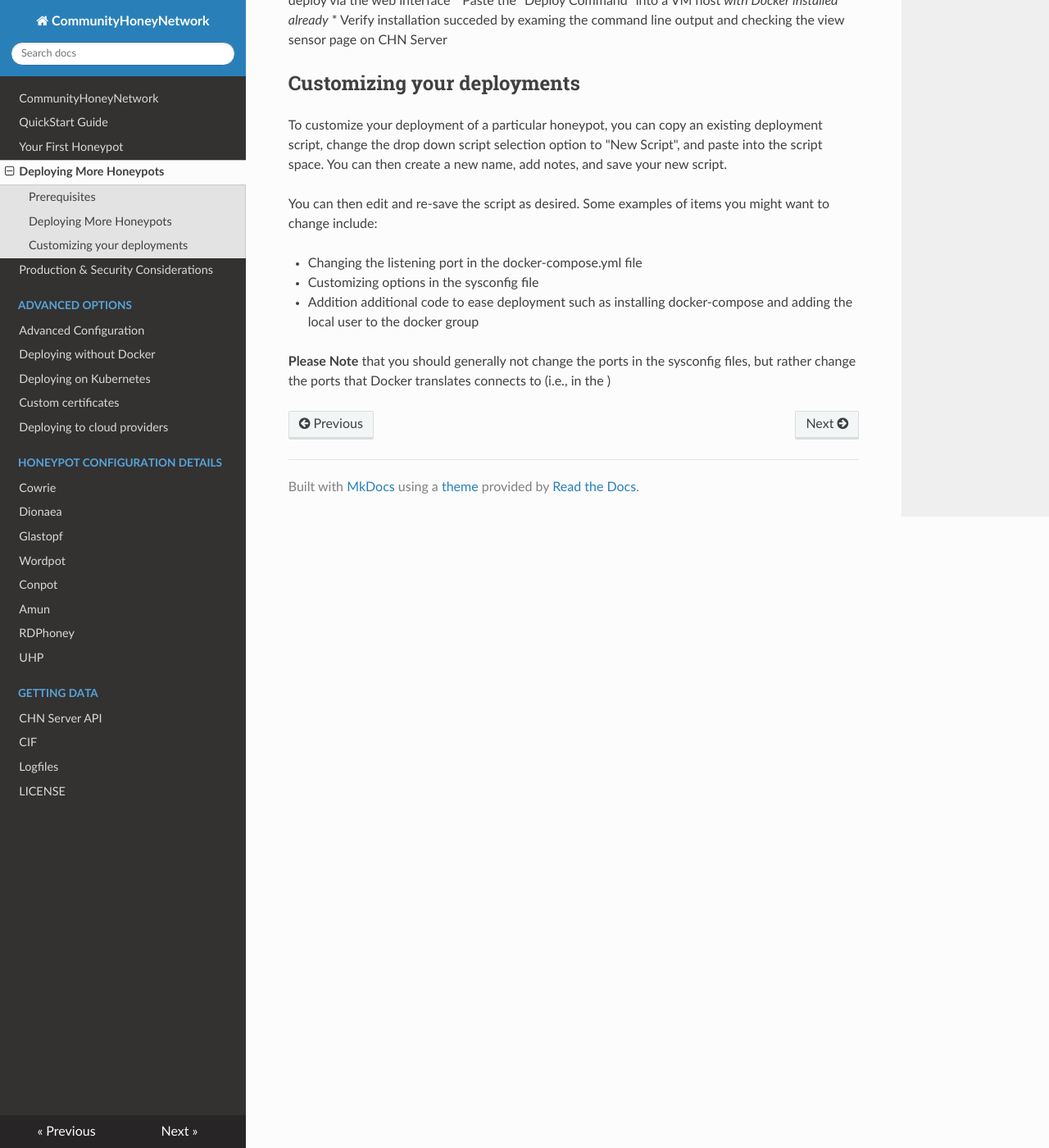
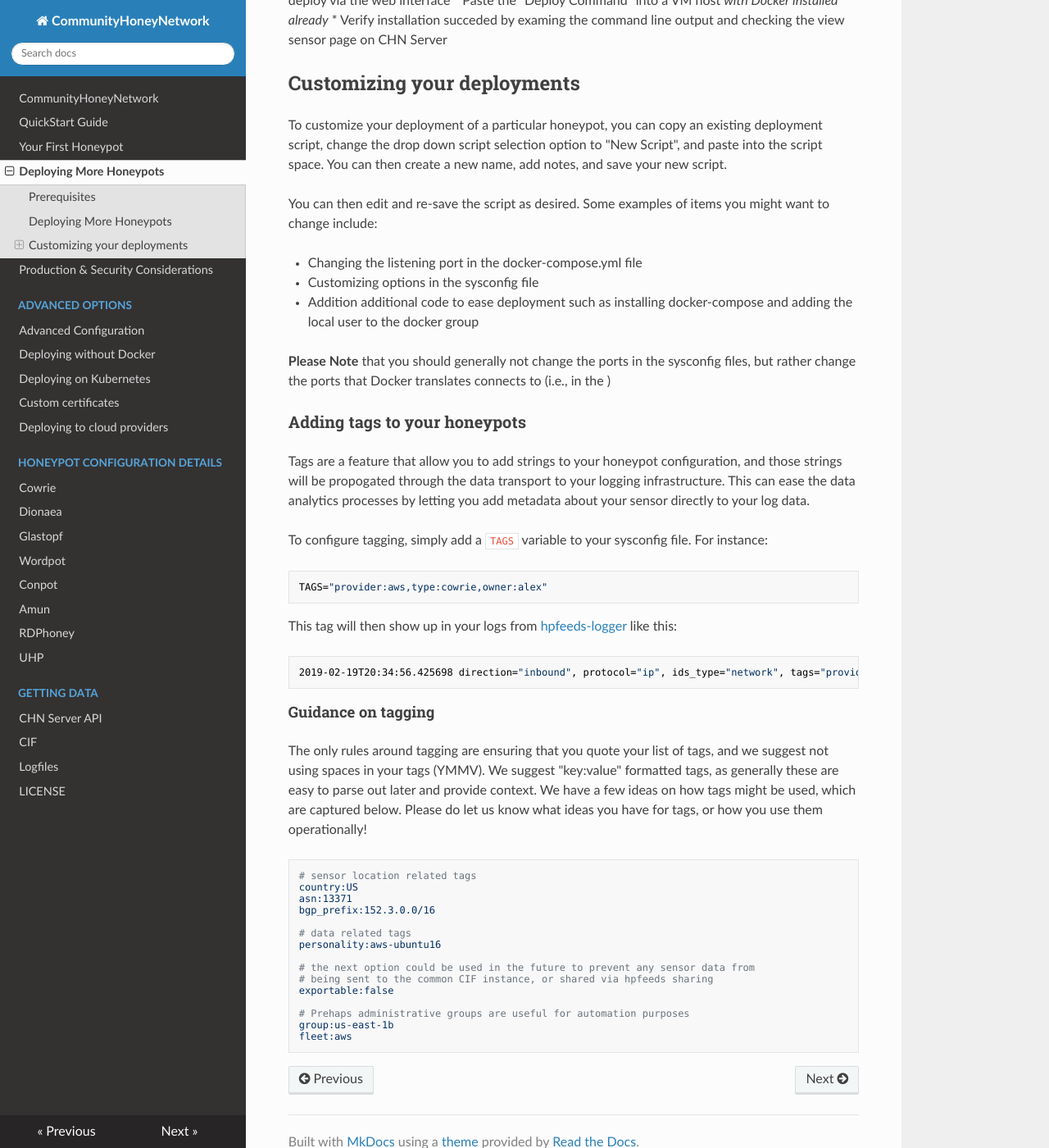
Before and after one commit to CommunityHoneyNetwork/chn-docs, an MkDocs documentation site: the page built from docs/honeypots.md, in a window 1280 px wide and 1400 px high, scrolled down 787 px. Shown: the whole window at 82% size. Built offline with MkDocs 1.6.1, drawn with Linux system fonts in a browser that asks for light colours; nearby versions of some CDN libraries; old or Windows-style settings are respelled for this version of MkDocs.

Commit message:
In which our hero adds documentation for using TAGS and cowrie personalities
Signed-off-by: Jesse Bowling <jesse.bowling@duke.edu>

````diff
--- a/docs/honeypots.md
+++ b/docs/honeypots.md
@@ -49,3 +49,49 @@ docker-compose and adding the local user to the docker group
 **Please Note** that you should generally not change the ports in the
 sysconfig files, but rather change the ports that Docker translates
 connects to (i.e., in the )
+
+### Adding tags to your honeypots
+
+Tags are a feature that allow you to add strings to your honeypot
+configuration, and those strings will be propogated through the data
+transport to your logging infrastructure. This can ease the data analytics
+processes by letting you add metadata about your sensor directly to your log
+data.
+
+To configure tagging, simply add a `TAGS` variable to your sysconfig file.
+For instance:
+
+```bash
+TAGS="provider:aws,type:cowrie,owner:alex"
+```
+
+This tag will then show up in your logs from [hpfeeds-logger](hpfeeds-logger.md) like this:
+
+```bash
+2019-02-19T20:34:56.425698 direction="inbound", protocol="ip", ids_type="network", tags="provider:aws,type:cowrie,owner:alex", dest="0.0.0.2", ssh_username="system", app="cowrie", transport="tcp", dest_port="2223", src="0.0.227.13", src_port="34038", severity="high", vendor_product="Cowrie", sensor="4a494c3c-51ab-4d9d-b55c-fbb6f14cc54f", ssh_password="shell", signature="SSH login attempted on cowrie honeypot", type="cowrie.sessions"
+```
+
+#### Guidance on tagging
+The only rules around tagging are ensuring that you quote your list of tags,
+and we suggest not using spaces in your tags (YMMV). We suggest "key:value"
+formatted tags, as generally these are easy to parse out later and provide
+context. We have a few ideas on how tags might be used, which are captured
+below. Please do let us know what ideas you have for tags, or how you use them operationally!
+
+```yaml
+# sensor location related tags
+country:US
+asn:13371
+bgp_prefix:152.3.0.0/16
+
+# data related tags
+personality:aws-ubuntu16
+
+# the next option could be used in the future to prevent any sensor data from
+# being sent to the common CIF instance, or shared via hpfeeds sharing
+exportable:false
+
+# Prehaps administrative groups are useful for automation purposes
+group:us-east-1b
+fleet:aws
+```
````
Also changed, not shown: docs/cowrie.md (+15 -5 lines).
